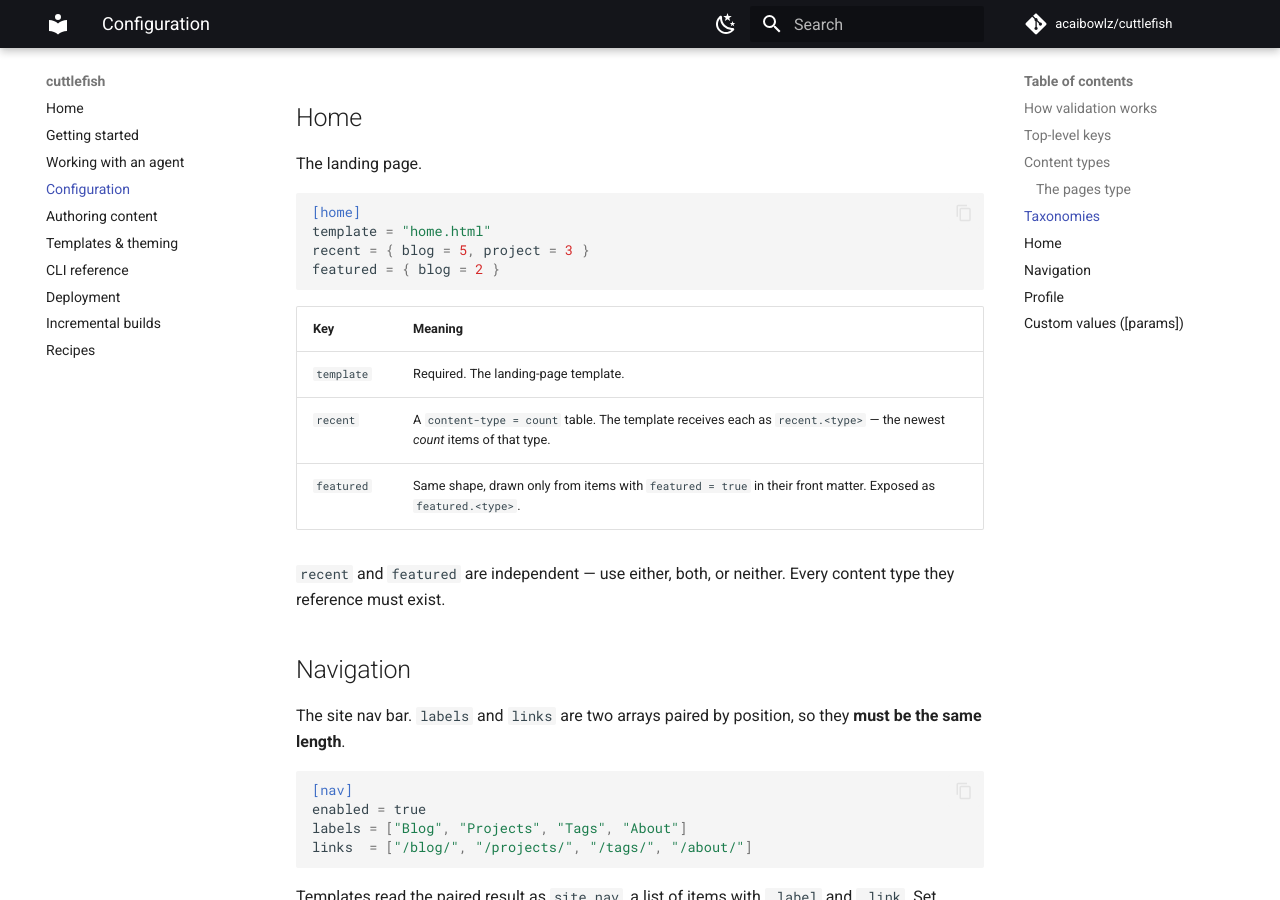
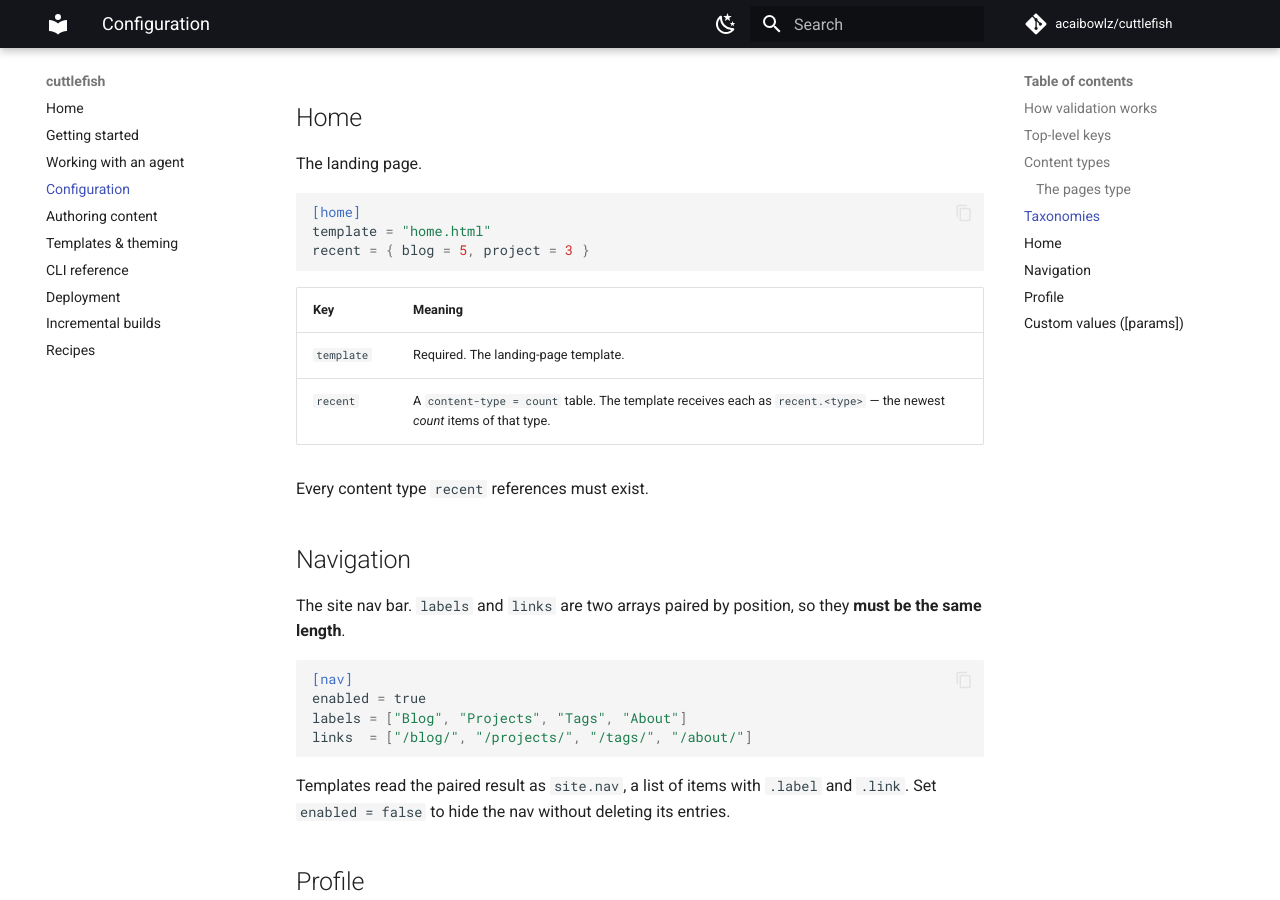
Before and after one commit to acaibowlz/cuttlefish, an MkDocs documentation site: the page built from docs/configuration.md, in a window 1280 px wide and 900 px high, scrolled down 2900 px. Built offline with MkDocs 1.6.1 and Material for MkDocs 9.7.7, drawn with Linux system fonts in a browser that asks for light colours; comment, search, counter and statistics services are not loaded.

Commit message:
feat(content)!: drop featured flag in favor of taxonomy
The `featured` boolean on content front matter and the `[home].featured`
config table (with its `featured.<type>` home-template variable)
duplicated what a taxonomy already does: a flag is just a single-term
taxonomy. Curating highlights is now expressed as an ordinary taxonomy
term — tag items (e.g. `tags = ["featured"]`) and link that term's page
(`/tags/featured/`), which a `home = true` taxonomy already surfaces in
the home term cloud.

Removing it also shrinks the surface that has to stay inside the
incremental-build model: one fewer home input to fingerprint, and no
special-casing of `featured` in content parsing or config validation.

BREAKING CHANGE: `featured` is no longer a promoted front-matter field
and `[home].featured` is rejected as an unknown key. A leftover
`featured` in front matter becomes a harmless custom `page.params` field;
one in `[home]` is now a build error.

The scaffold tags a demo post `featured` so `/tags/featured/` and the
home tag cloud show the pattern by example. Docs, AGENTS.md, and tests
updated to match.

Co-Authored-By: Claude Opus 4.8 <noreply@anthropic.com>

````diff
--- a/docs/configuration.md
+++ b/docs/configuration.md
@@ -96,16 +96,14 @@ The landing page.
 [home]
 template = "home.html"
 recent = { blog = 5, project = 3 }
-featured = { blog = 2 }
 ```
 
 | Key | Meaning |
 |-----|---------|
 | `template` | Required. The landing-page template. |
 | `recent` | A `content-type = count` table. The template receives each as `recent.<type>` — the newest *count* items of that type. |
-| `featured` | Same shape, drawn only from items with `featured = true` in their front matter. Exposed as `featured.<type>`. |
 
-`recent` and `featured` are independent — use either, both, or neither. Every content type they reference must exist.
+Every content type `recent` references must exist.
 
 ## Navigation
 
--- a/docs/content.md
+++ b/docs/content.md
@@ -61,7 +61,6 @@ This is a standalone page.
 |-------|---------|
 | `slug` | Override the filename-derived slug. Sets the URL. |
 | `draft` | `draft = true` hides the file from `ctf build`. `ctf serve` still shows it. |
-| `featured` | `featured = true` marks the item for the home page's `featured` sections. Applies to content types only. |
 
 ### Taxonomies
 
@@ -76,7 +75,7 @@ A mismatch — a list where a single term is expected, or vice versa — is an e
 
 ### Custom fields {#custom-fields}
 
-Any front-matter field that isn't a built-in (`title`, `date`, `description`, `slug`, `draft`, `featured`) or a configured taxonomy is a **custom field**. Custom fields are collected into `page.params` and made available to that item's template:
+Any front-matter field that isn't a built-in (`title`, `date`, `description`, `slug`, `draft`) or a configured taxonomy is a **custom field**. Custom fields are collected into `page.params` and made available to that item's template:
 
 ```markdown
 +++
--- a/docs/templates.md
+++ b/docs/templates.md
@@ -42,15 +42,15 @@ Each template kind receives a different context. The most important distinction
 | Type index (`blog.index.html`) | `content_types.<t>.index_template` | `items` (summaries), `page` (pagination), `type` |
 | Taxonomy term (`taxonomy.html`) | `taxonomies.<t>.template` | `taxonomy`, `term`, `items` (summaries) |
 | Taxonomy index (`taxonomy.index.html`) | `taxonomies.<t>.index_template` | `taxonomy`, `terms` |
-| Home (`home.html`) | `home.template` | `recent.<type>`, `featured.<type>`, `taxonomies.<name>` |
+| Home (`home.html`) | `home.template` | `recent.<type>`, `taxonomies.<name>` |
 
-On the home page, `recent.blog` and `featured.blog` are lists of summaries; `taxonomies.tags` is a list of terms (each with `name`, `count`, `url`) for any taxonomy configured with `home = true`. Author details come from `site.profile`, available everywhere.
+On the home page, `recent.blog` is a list of summaries; `taxonomies.tags` is a list of terms (each with `name`, `count`, `url`) for any taxonomy configured with `home = true`. Author details come from `site.profile`, available everywhere.
 
 ### Page variables (single content) {#page-variables}
 
 Single-content and page templates get the full item as `page` (also aliased `item`):
 
-- `page.title`, `page.date`, `page.description`, `page.slug`, `page.url`, `page.draft`, `page.featured`
+- `page.title`, `page.date`, `page.description`, `page.slug`, `page.url`, `page.draft`
 - `page.body_html` — the rendered Markdown body (use `| safe`)
 - `page.taxonomies` — a map of taxonomy name to the item's terms
 - `page.params` — the item's [custom fields](content.md#custom-fields)
--- a/src/cuttlefish/scaffold/site/config.toml
+++ b/src/cuttlefish/scaffold/site/config.toml
@@ -12,10 +12,6 @@ template = "home.html"
 # Recent-items sections: content-type = count. The template reads each as
 # `recent.<type>` (e.g. recent.blog), so add/remove types freely.
 recent = { blog = 5, project = 3 }
-# Curated sections: content-type = count, drawn from items with `featured = true`
-# in their front matter (newest first). Read as `featured.<type>`. Independent
-# of `recent` — use either, both, or neither.
-featured = { blog = 2 }
 
 # Site author/owner details, exposed to every template as `site.profile`
 # (name, bio, avatar, email, socials). `socials` maps a platform key to its
--- a/src/cuttlefish/scaffold/site/templates/home.html
+++ b/src/cuttlefish/scaffold/site/templates/home.html
@@ -13,23 +13,6 @@
      the right. Collapses to a single column on small screens (see main.css). #}
   <div class="home-grid">
     <div class="home-main">
-      {# Curated picks from [home].featured — posts flagged `featured = true`.
-         Read as featured.<type>, same shape as recent. #}
-      {% if featured.blog %}
-      <section class="featured">
-        <h2>Featured</h2>
-        <ul class="post-list">
-          {% for item in featured.blog %}
-          <li>
-            <a href="{{ item.url }}">{{ item.title }}</a>
-            {% if item.date %}<time>{{ item.date }}</time>{% endif %}
-            {% if item.description %}<p>{{ item.description }}</p>{% endif %}
-          </li>
-          {% endfor %}
-        </ul>
-      </section>
-      {% endif %}
-
       {# Each section is addressed by content-type key — no forced loop, so you
          can title and order them however you like. Keys come from [home].recent. #}
       <section class="recent">
````
Also changed, not shown: CHANGELOG.md (+5 -4 lines), docs/working-with-an-agent.md (+1 -1 lines), src/cuttlefish/scaffold/site/AGENTS.md (+6 -8 lines), src/cuttlefish/scaffold/site/content/blog/second-post.md (+6 -9 lines), src/cuttlefish/scaffold/site/content/project/example-project.md (+3 -3 lines), 8 other files.
